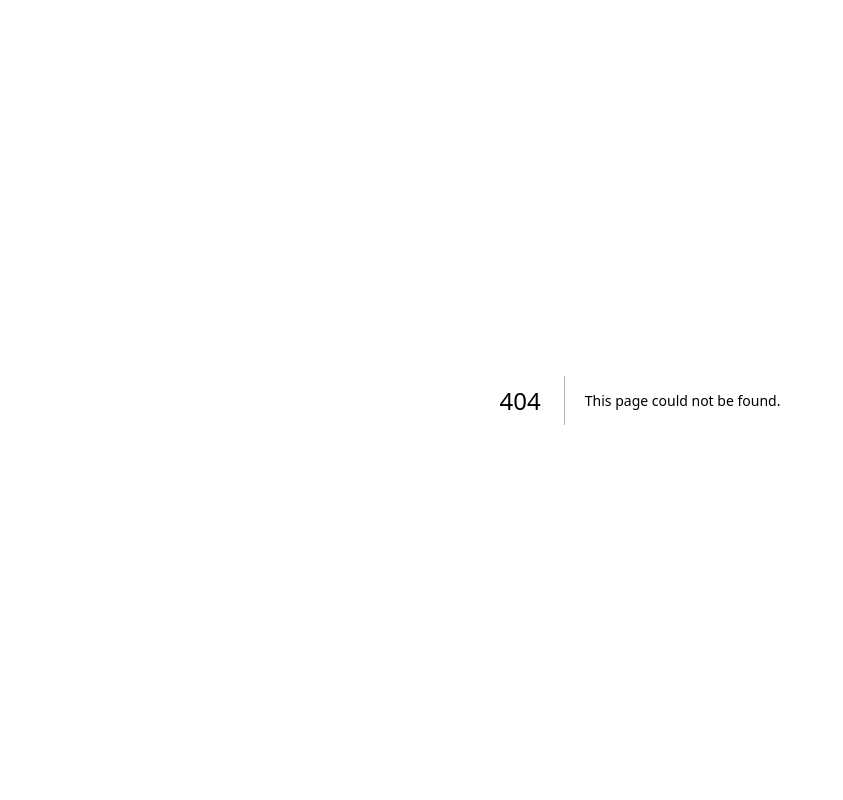
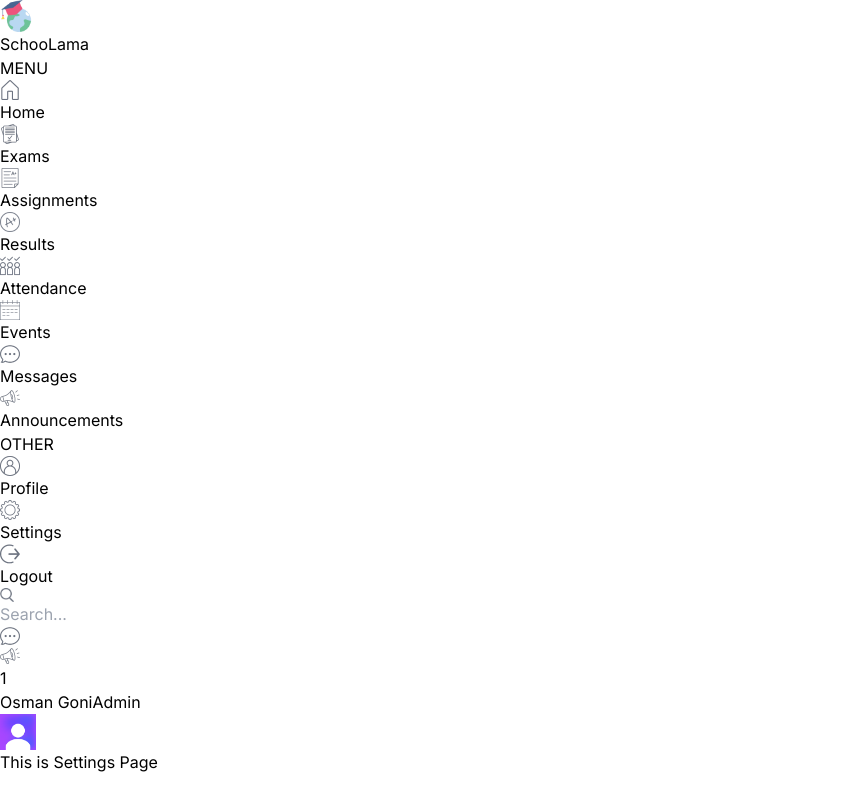
Before and after one commit to goni715/student-management-client, a Next.js app: page /settings in a window 1280 px wide. Before the commit this address had no page. Shown: the whole page, without its empty margins (0-843 px from the left). Built offline with nearby package versions, Linux system fonts and the light colour scheme.

Commit message:
settings & profile page

```diff
--- /dev/null
+++ b/src/app/(dashboard)/settings/page.tsx
@@ -0,0 +1,10 @@
+
+const SettingsPage = () => {
+    return (
+        <>
+            <h1>This is Settings Page</h1>
+        </>
+    );
+};
+
+export default SettingsPage;
```
Also changed, not shown: src/app/(dashboard)/profile/page.tsx (added, +10 -0 lines).
